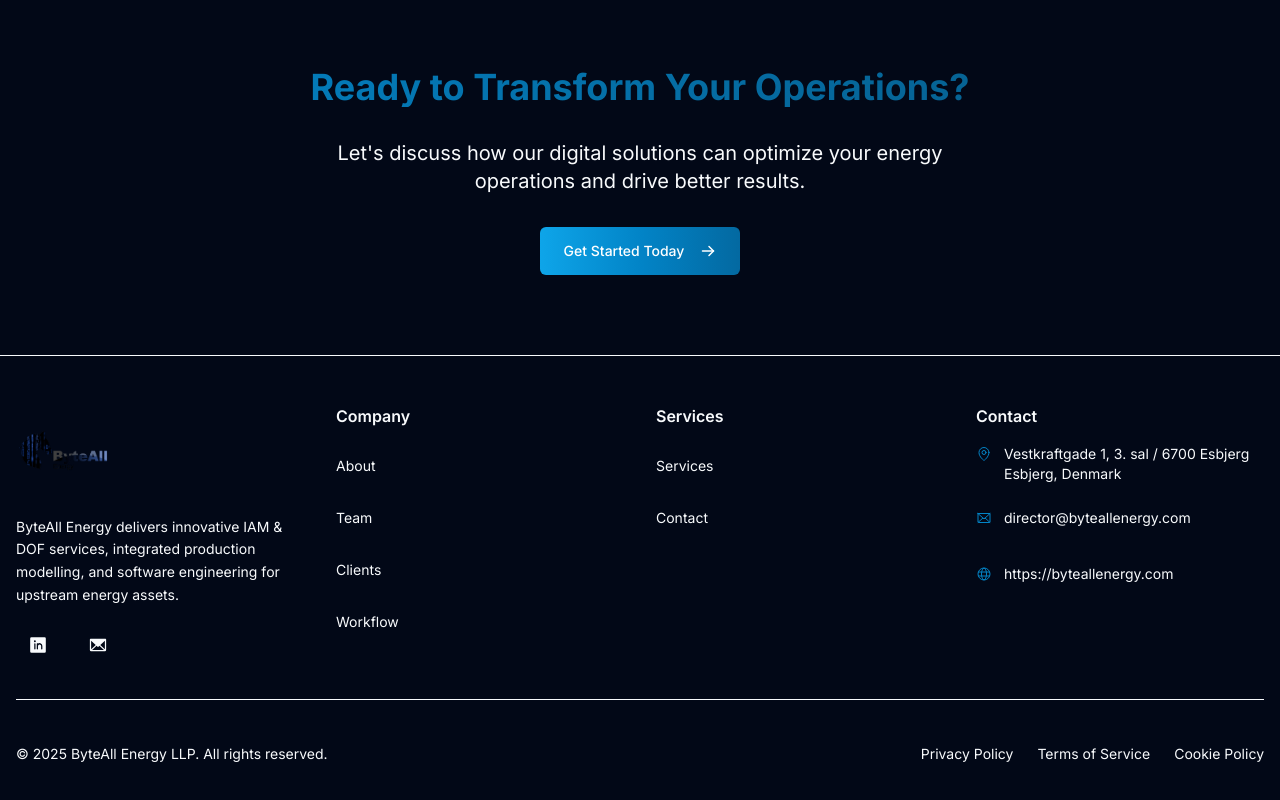
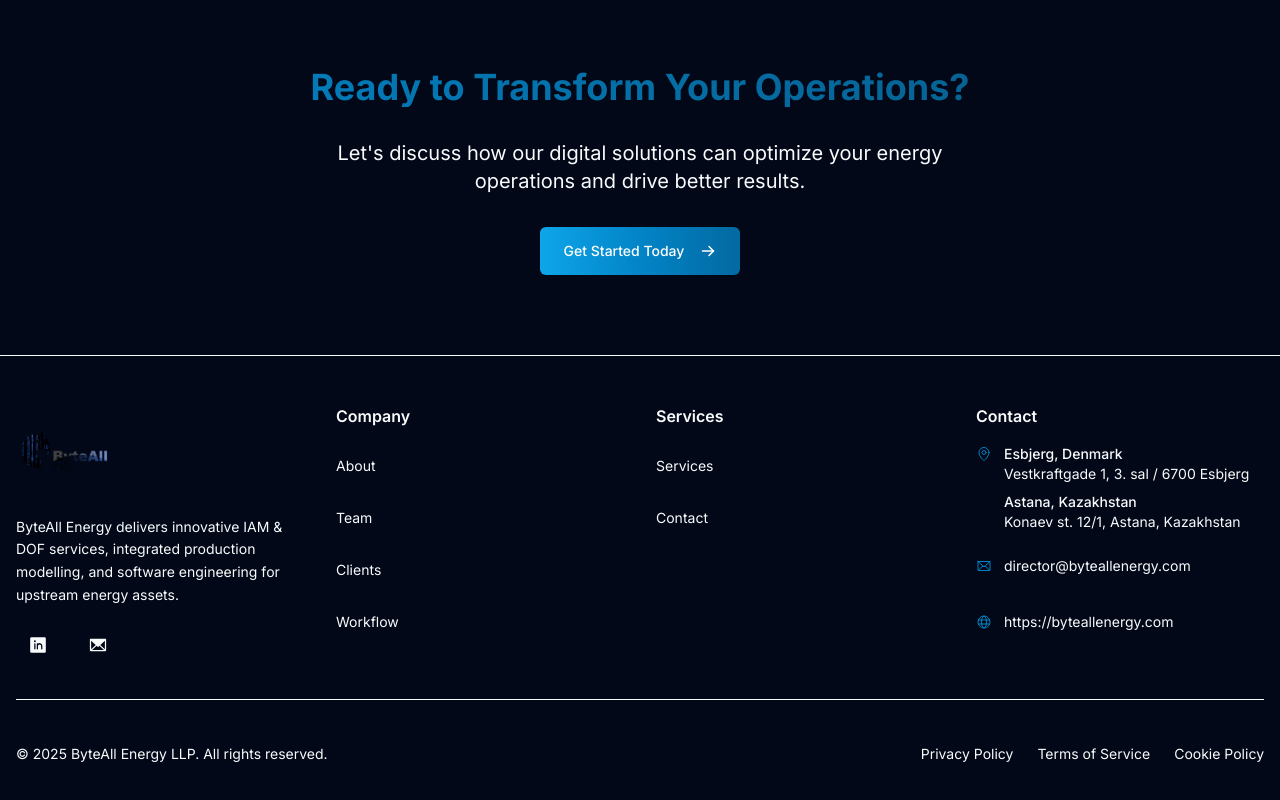
Before and after one commit to nurs3it/byteallenergy, a Next.js app: page / in a window 1280 px wide. Shown: the part 2449-3249 px from the top of the page. Built offline with nearby package versions, Linux system fonts and the light colour scheme; no server answers.

Commit message:
Update HTML files and associated text files to improve structure and consistency. Replace outdated script and font references with updated chunks for better performance. Enhance metadata for SEO optimization across 404, About, Clients, and Contact pages.

```diff
--- a/src/app/about/page.tsx
+++ b/src/app/about/page.tsx
@@ -302,7 +302,7 @@ export default function AboutPage() {
                     address: companyData.internationalOffices[0].address,
                     city: companyData.internationalOffices[0].city,
                     country: companyData.internationalOffices[0].country,
-                    coordinates: [51.13011294042581, 71.4276067128349], // Astana, Kazakhstan - ул. Д. Конаева, д. 12/1
+                    coordinates: [51.13011294042581, 71.4276067128349], // Astana, Kazakhstan - Konaev st. 12/1
                     // Images will be auto-generated from Google Maps by coordinates
                   },
                 ]}
--- a/src/components/layout/Footer.tsx
+++ b/src/components/layout/Footer.tsx
@@ -137,9 +137,15 @@ export function Footer() {
             <div className="space-y-3">
               <div className="flex items-start space-x-3">
                 <MapPin className="w-4 h-4 text-energy-600 mt-0.5 shrink-0" />
-                <div className="text-sm text-muted-foreground">
-                  <p>{companyData.headquarters.address}</p>
-                  <p>{companyData.headquarters.city}, {companyData.headquarters.country}</p>
+                <div className="text-sm text-muted-foreground space-y-2">
+                  <div>
+                    <p className="font-medium">{companyData.headquarters.city}, {companyData.headquarters.country}</p>
+                    <p>{companyData.headquarters.address}</p>
+                  </div>
+                  <div>
+                    <p className="font-medium">{companyData.internationalOffices[0].city}, {companyData.internationalOffices[0].country}</p>
+                    <p>{companyData.internationalOffices[0].address}</p>
+                  </div>
                 </div>
               </div>
               <div className="flex items-center space-x-3">
--- a/src/lib/data/company.ts
+++ b/src/lib/data/company.ts
@@ -13,7 +13,7 @@ export const companyData = {
     {
       city: "Astana",
       country: "Kazakhstan",
-      address: "Astana, Esil District, 12/1 D. Konayev St., TRUST Business Center, VP-32, 3rd Floor, Office No. 19"
+      address: "Konaev st. 12/1, Astana, Kazakhstan"
     }
   ],
   registration: {
```
Also changed, not shown: 35 other files (tests, documents, lock files or other folders).
